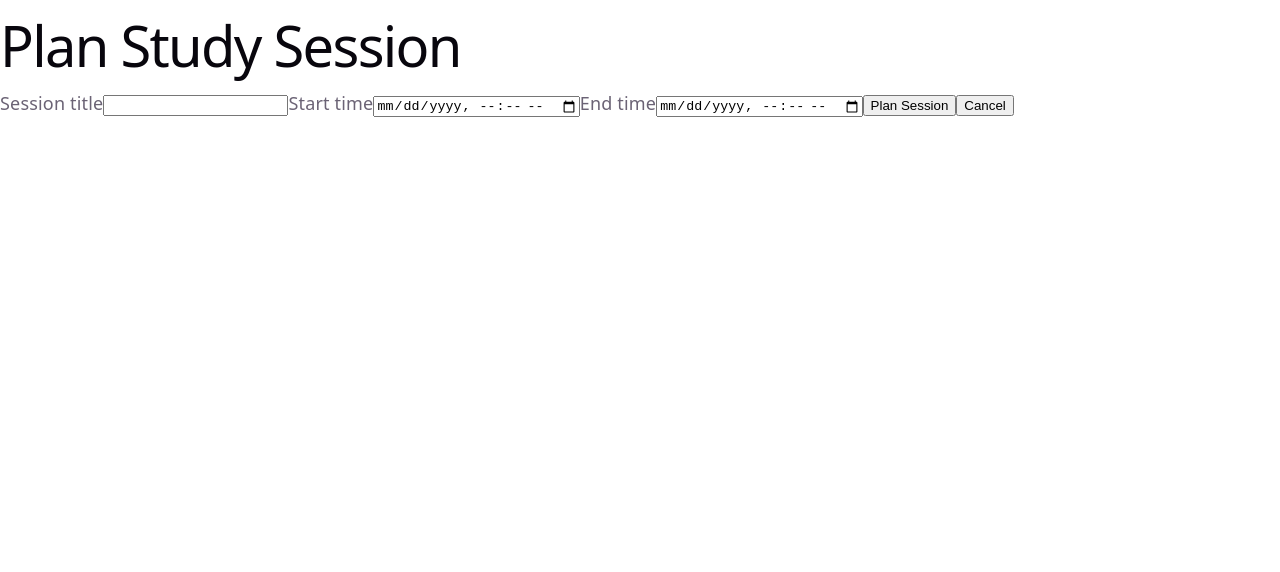
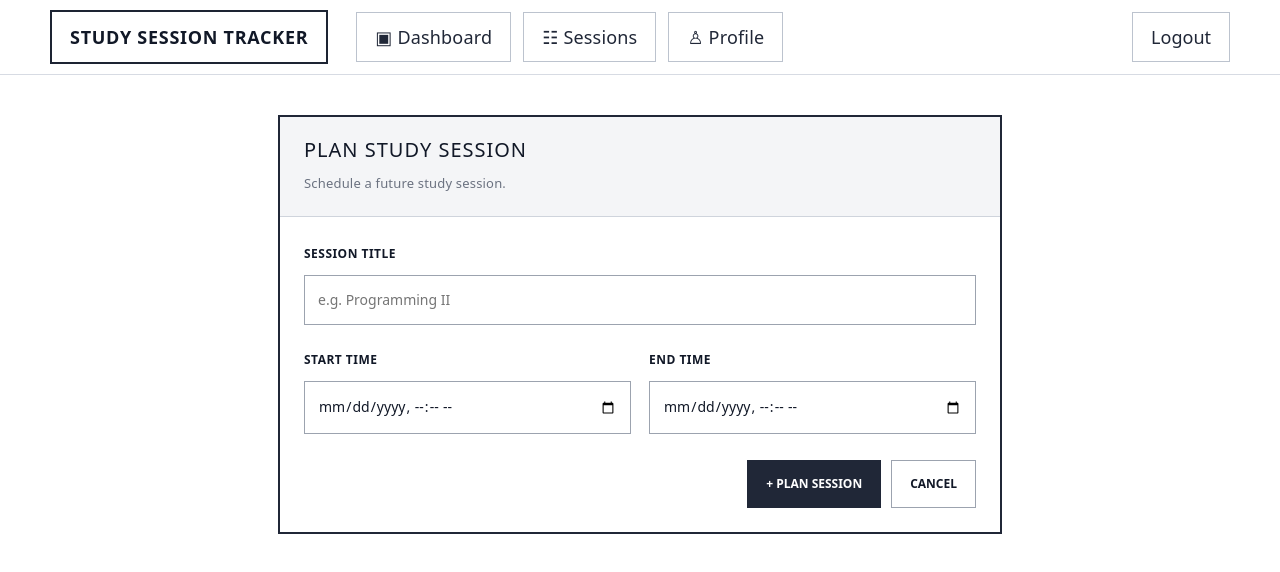
Before and after one commit to Arssa02/StudyTogether, a React app in the folder frontend/: page /plan-session in a window 1280 px wide. Shown: the top 572 px of the page. Built offline with nearby package versions, Linux system fonts and the light colour scheme; sample sign-in values are in the browser's storage; the HTML template or start-up script is replaced by a standard one.

Commit message:
plnnaed and immediate sessions visual

```diff
--- a/frontend/src/pages/PlanSessionPage.jsx
+++ b/frontend/src/pages/PlanSessionPage.jsx
@@ -1,6 +1,8 @@
 import { useState } from 'react';
 import { useNavigate } from 'react-router-dom';
 import { createPlannedSession } from '../api';
+import AppNavbar from '../components/AppNavbar';
+import './SessionFormPage.css';
 
 function PlanSessionPage() {
   const navigate = useNavigate();
@@ -29,26 +31,46 @@ function PlanSessionPage() {
   };
 
   return (
-    <main>
-      <h1>Plan Study Session</h1>
+    <>
+      <AppNavbar />
 
-      {error && <p>{error}</p>}
+      <main className="session-form-page">
+        <section className="session-form-card plan-session-card">
+          <div className="session-form-header">
+            <h1>PLAN STUDY SESSION</h1>
+            <p>
+              Schedule a future study session.
+            </p>
+          </div>
 
-      <form onSubmit={handleSubmit}>
+          {error && (
+            <div className="session-form-error">
+              {error}
+            </div>
+          )}
+
+          <form
+            className="session-form"
+            onSubmit={handleSubmit}
+          >
             <label>
-          Session title
+              <span>SESSION TITLE</span>
+
               <input
                 type="text"
                 value={title}
                 onChange={(event) =>
                   setTitle(event.target.value)
                 }
+                placeholder="e.g. Programming II"
                 required
               />
             </label>
 
+            <div className="session-form-grid">
               <label>
-          Start time
+                <span>START TIME</span>
+
                 <input
                   type="datetime-local"
                   value={startTime}
@@ -60,7 +82,8 @@ function PlanSessionPage() {
               </label>
 
               <label>
-          End time
+                <span>END TIME</span>
+
                 <input
                   type="datetime-local"
                   value={endTime}
@@ -70,19 +93,30 @@ function PlanSessionPage() {
                   required
                 />
               </label>
+            </div>
 
-        <button type="submit">
-          Plan Session
+            <div className="session-form-actions">
+              <button
+                type="submit"
+                className="session-primary-button"
+              >
+                + PLAN SESSION
               </button>
 
               <button
                 type="button"
-          onClick={() => navigate('/dashboard')}
+                className="session-secondary-button"
+                onClick={() =>
+                  navigate('/dashboard')
+                }
               >
-          Cancel
+                CANCEL
               </button>
+            </div>
           </form>
+        </section>
       </main>
+    </>
   );
 }
 
--- /dev/null
+++ b/frontend/src/pages/SessionFormPage.css
@@ -0,0 +1,153 @@
+.session-form-page {
+  --text-h: #111827;
+  --text: #374151;
+
+  width: min(900px, calc(100% - 40px));
+  margin: 0 auto;
+  padding: 40px 0 70px;
+  color: #1f2937;
+}
+
+.session-form-card {
+  width: min(620px, 100%);
+  margin: 0 auto;
+
+  border: 2px solid #202737;
+  background: #ffffff;
+}
+
+.plan-session-card {
+  width: min(720px, 100%);
+}
+
+.session-form-header {
+  padding: 20px 24px;
+
+  border-bottom: 1px solid #cfd4dc;
+  background: #f4f5f7;
+}
+
+.session-form-header h1 {
+  margin: 0;
+  color: #111827 !important;
+  font-size: 20px;
+  letter-spacing: 0.05em;
+}
+
+.session-form-header p {
+  margin: 7px 0 0;
+  color: #6b7280;
+  font-size: 13px;
+}
+
+.session-form {
+  display: grid;
+  gap: 22px;
+
+  padding: 24px;
+}
+
+.session-form label {
+  display: grid;
+  gap: 8px;
+}
+
+.session-form label span {
+  color: #111827;
+  font-size: 12px;
+  font-weight: 700;
+  letter-spacing: 0.04em;
+}
+
+.session-form input {
+  width: 100%;
+  box-sizing: border-box;
+
+  min-height: 48px;
+  padding: 11px 13px;
+
+  border: 1px solid #9ca3af;
+  background: #ffffff;
+  color: #111827;
+
+  font: inherit;
+  font-size: 14px;
+}
+
+.session-form input:focus {
+  outline: 2px solid #202737;
+  outline-offset: 1px;
+}
+
+.session-form-grid {
+  display: grid;
+  grid-template-columns:
+    repeat(2, minmax(0, 1fr));
+  gap: 18px;
+}
+
+.session-form-actions {
+  display: flex;
+  justify-content: flex-end;
+  gap: 10px;
+
+  padding-top: 4px;
+}
+
+.session-primary-button,
+.session-secondary-button {
+  min-height: 44px;
+  padding: 10px 18px;
+
+  font: inherit;
+  font-size: 12px;
+  font-weight: 700;
+
+  cursor: pointer;
+}
+
+.session-primary-button {
+  border: 1px solid #202737;
+  background: #202737;
+  color: #ffffff;
+}
+
+.session-secondary-button {
+  border: 1px solid #9ca3af;
+  background: #ffffff;
+  color: #111827;
+}
+
+.session-primary-button:hover {
+  background: #303744;
+}
+
+.session-secondary-button:hover {
+  background: #f3f4f6;
+}
+
+.session-primary-button:disabled {
+  opacity: 0.65;
+  cursor: wait;
+}
+
+.session-form-error {
+  margin: 18px 24px 0;
+  padding: 10px 12px;
+
+  border: 1px solid #dc2626;
+  background: #ffffff;
+
+  color: #991b1b;
+  font-size: 12px;
+}
+
+@media (max-width: 650px) {
+  .session-form-grid {
+    grid-template-columns: 1fr;
+  }
+
+  .session-form-actions {
+    flex-direction: column;
+  }
+}
--- a/frontend/src/pages/StartStudyingPage.jsx
+++ b/frontend/src/pages/StartStudyingPage.jsx
@@ -3,6 +3,7 @@ import { useNavigate } from 'react-router-dom';
 
 import AppNavbar from '../components/AppNavbar';
 import { startStudySession } from '../api';
+import './SessionFormPage.css';
 
 function StartStudyingPage() {
   const navigate = useNavigate();
@@ -32,19 +33,29 @@ function StartStudyingPage() {
     <>
       <AppNavbar />
 
-      <main className="simple-form-page">
-        <h1>Start Studying</h1>
-
+      <main className="session-form-page">
+        <section className="session-form-card">
+          <div className="session-form-header">
+            <h1>START STUDYING</h1>
             <p>
               Start a study session immediately.
               The title is optional.
             </p>
+          </div>
 
-        {error && <p>{error}</p>}
+          {error && (
+            <div className="session-form-error">
+              {error}
+            </div>
+          )}
 
-        <form onSubmit={handleStart}>
+          <form
+            className="session-form"
+            onSubmit={handleStart}
+          >
             <label>
-            Session title (optional)
+              <span>SESSION TITLE</span>
+
               <input
                 type="text"
                 value={title}
@@ -55,19 +66,29 @@ function StartStudyingPage() {
               />
             </label>
 
-          <button type="submit" disabled={loading}>
+            <div className="session-form-actions">
+              <button
+                type="submit"
+                className="session-primary-button"
+                disabled={loading}
+              >
                 {loading
-              ? 'Starting...'
+                  ? 'STARTING...'
                   : '▶ START STUDYING'}
               </button>
 
               <button
                 type="button"
-            onClick={() => navigate('/dashboard')}
+                className="session-secondary-button"
+                onClick={() =>
+                  navigate('/dashboard')
+                }
               >
                 CANCEL
               </button>
+            </div>
           </form>
+        </section>
       </main>
     </>
   );
```
Lines whose indentation alone changed are shown as unchanged.
